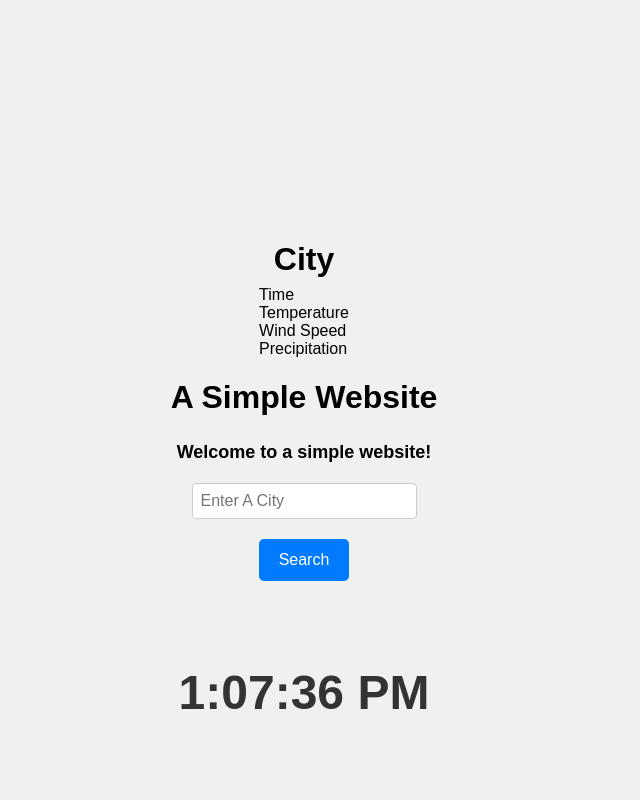
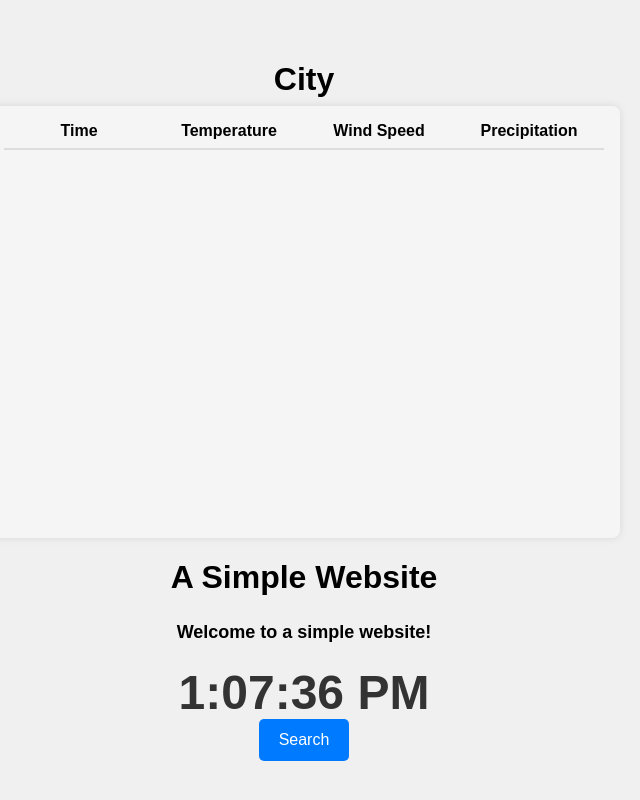
Before and after one commit to Mackan337/Mackan337.github.io, a plain HTML site: page index.html in a window 1280 px wide. Shown: the whole page, without its empty margins (336-976 px from the left). Drawn offline with Linux system fonts and the light colour scheme.

Commit message:
Update styles.css

```diff
--- a/styles.css
+++ b/styles.css
@@ -8,6 +8,15 @@ body {
     flex-direction: column;
     font-family: Arial, sans-serif;
     background-color: #f0f0f0;
+}
+
+.location {
+    margin: 0;
+    padding: 10px 0;
+    font-size: 24px;
+    top: -500px;
+    position: relative;
+
 }
 
 h1 {
@@ -60,3 +69,51 @@ h1 {
     background-color: #f0f0f0;
 
 }
+
+/* CSS for the table container */
+.weather-table {
+    background-color: #f5f5f5;
+    border-radius: 8px;
+    padding: 16px;
+    width: 100%;
+    max-width: 600px;
+    margin: 0 auto;
+    box-shadow: 0 0 8px rgba(0, 0, 0, 0.1);
+
+    height: 400px;
+    overflow-y:scroll
+  }
+
+  /* CSS for the table header */
+  .table-header {
+    display: flex;
+    justify-content: space-between;
+    font-weight: bold;
+    border-bottom: 2px solid #ddd;
+    padding-bottom: 8px;
+  }
+
+  /* CSS for each cell in the table header */
+  .cell {
+    flex: 1;
+    text-align: center;
+  }
+
+  /* CSS for the table body */
+  .table-body {
+    margin-top: 8px;
+  }
+
+  /* CSS for each row in the table */
+  .row {
+    display: flex;
+    justify-content: space-between;
+    padding: 8px 0;
+    border-bottom: 1px solid #ddd;
+  }
+
+  /* CSS for each cell in the table body */
+  .cell {
+    flex: 1;
+    text-align: center;
+  }
```
